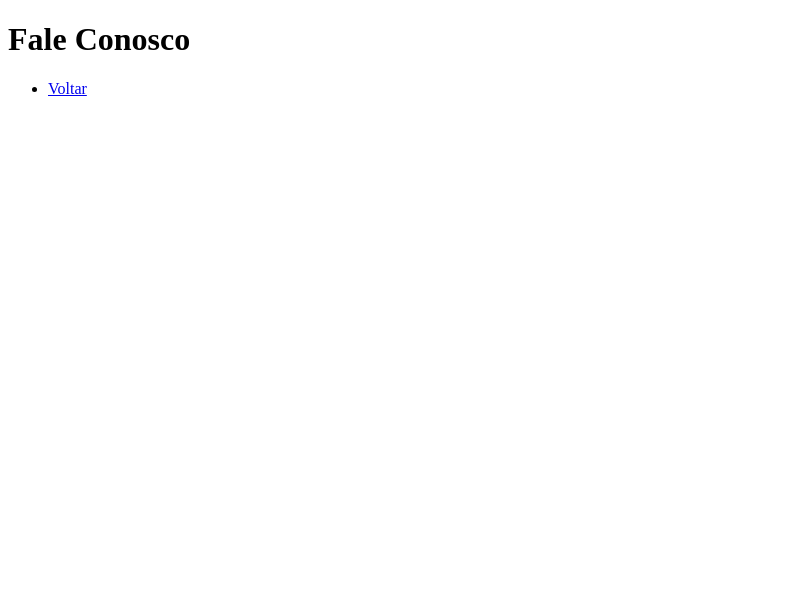
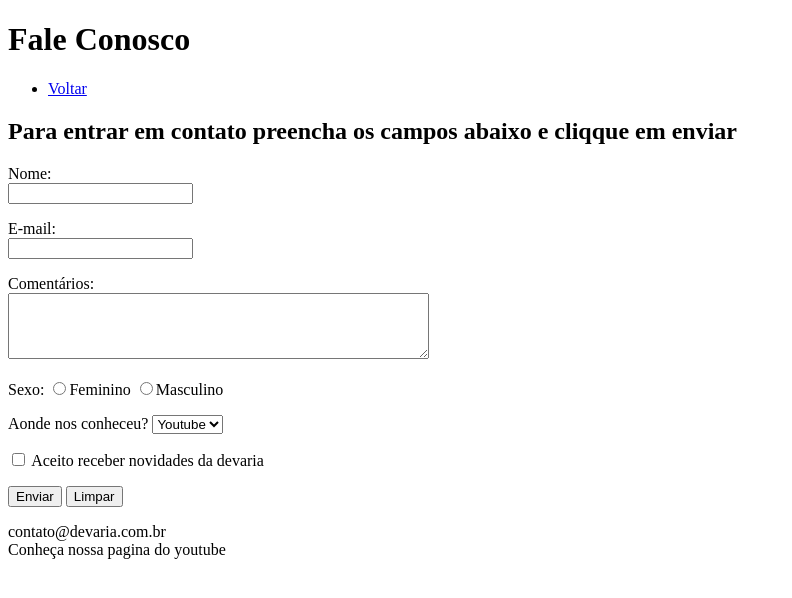
Before and after one commit to DevJeanAlves/Pojeto-HTML-2021, a plain HTML site: page faleConosco.html in a window 1280 px wide. Shown: the whole page, without its empty margins (0-792 px from the left). Drawn offline with Linux system fonts and the light colour scheme.

Commit message:
Formulario fale conosco

```diff
--- a/faleConosco.html
+++ b/faleConosco.html
@@ -2,15 +2,11 @@
 <html lang="pt-BR">
 <head>
 <meta charset="utf-8"/>
-    <title>
-        Fale Conosco
-    </title>
+    <title>Fale Conosco</title>
 </head>
 <body>
     <header>
-        <h1>
-            Fale Conosco
-        </h1>
+        <h1>Fale Conosco</h1>
         <ul>
             <li>
                 <a href="index.html">Voltar</a>
@@ -18,4 +14,47 @@
         </ul>
     </header>
 </body>
+<Main>
+<h2>Para  entrar em contato preencha os  campos abaixo e cliqque em enviar </h2>
+</Main>
+<form action="index.html">
+    <p>
+        <label>Nome:</label><br/><input type="text" name="Nome" maxlength="70" required true/>
+    </p>
+    <p>
+        <label>E-mail:</label><br/><input type="text" name="Email" maxlength="150" required true/>
+    </p>
+    <p>
+        <label>Comentários:</label><br/>
+        <textarea name="Comentario" cols="50" rows="4"></textarea>
+    </p>
+    <p>
+        <label>Sexo:</label>
+        <input type="radio" name="Sexo"/><label>Feminino</label>
+        <input type="radio" name="Sexo"/><label>Masculino</label>
+    </p>
+    <p>
+        <label">Aonde nos conheceu?</label>
+        <select name="Conheceu">
+            <option selected>Youtube</option>
+            <option >Amigos</option>
+            <option >Google</option>
+            <option >Outros</option>
+        </select>
+    </p>
+    <p>
+        <input type="checkbox" name="Aceite" value="Aceite"/>
+        <label>Aceito receber novidades da devaria</label>
+    </p>
+    <p>
+        <input type="submit" name="Enviar" value="Enviar" />
+        <input type="reset" name="Limpar" value="Limpar" />
+    </p>
+</form>
+<footer>
+    <section>
+        <span>contato@devaria.com.br</span> <br/>
+        <span>Conheça nossa pagina do youtube</span>
+    </section>
+</footer>
 </html>
```
